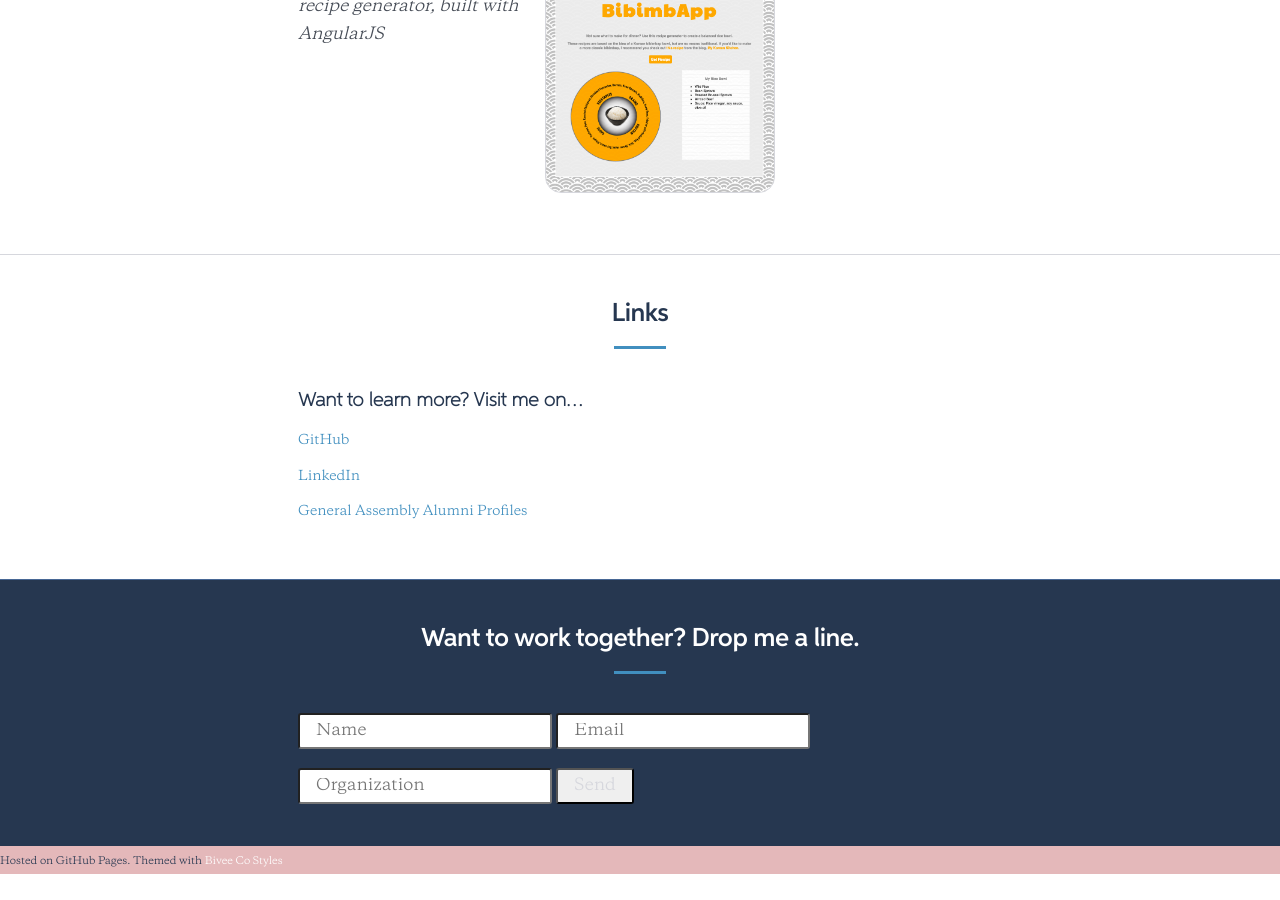
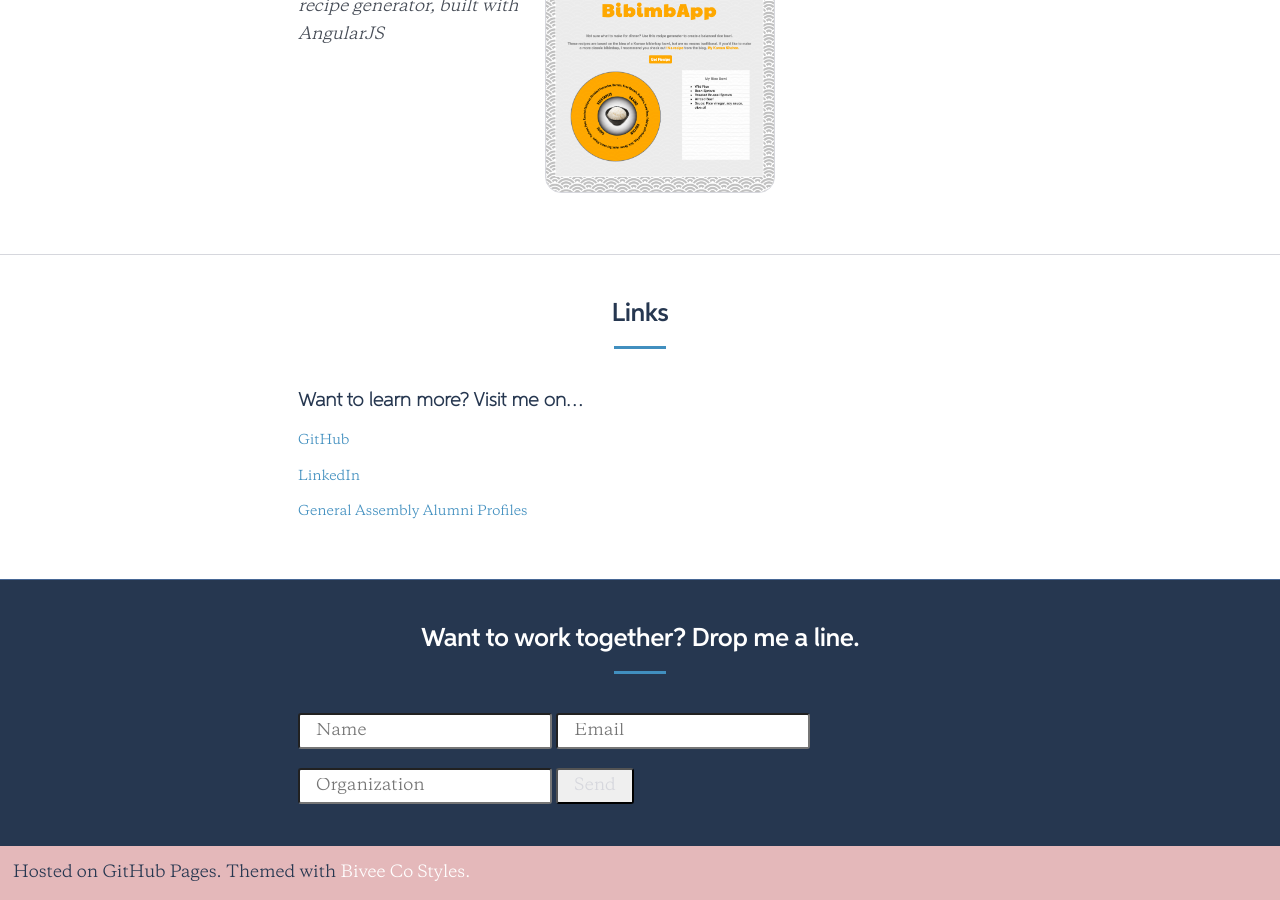
Before and after one commit to schersh/Portfolio-Page, a Jekyll site: the page built from index.html, in a window 1280 px wide and 900 px high, scrolled down 2443 px. Built offline with Jekyll 4.4.1, drawn with Linux system fonts in a browser that asks for light colours; before the commit the page ends 3317 px from its top, so only the background shows below that.

Commit message:
padding to footer

```diff
--- a/_layouts/default.html
+++ b/_layouts/default.html
@@ -40,19 +40,8 @@
 
         {{ content }}
 
-        <footer class="main_footer c-theme-wash">
-          <!-- <a href="https://www.linkedin.com/pub/sarah-hersh/6a/627/b23" class="footer-item ">
-            <picture>
-              <img src="/assets/images/linkedin.png" alt="Linkedin" />
-            </picture>
-          </a>
-          <a href="https://github.com/schersh">
-              <picture>
-                  <img src="/assets/images/GitHub.png" alt="GitHub" />
-              </picture>
-          </a> -->
-        <!-- </div> -->
-          <small class="footer-item footer-item--right">   Hosted on GitHub Pages. Themed with <a href="https://github.com/biveeco/bivee_styles">Bivee Co Styles<a/></small>
+        <footer class="main_footer c-theme-wash l-padding--narrow">
+          <medium class="footer-item footer-item--right">   Hosted on GitHub Pages. Themed with <a href="https://github.com/biveeco/css-framework">Bivee Co Styles.<a/></medium>
         </footer>
 
         <script src="assets/javascripts/bundle.js"></script>
```
